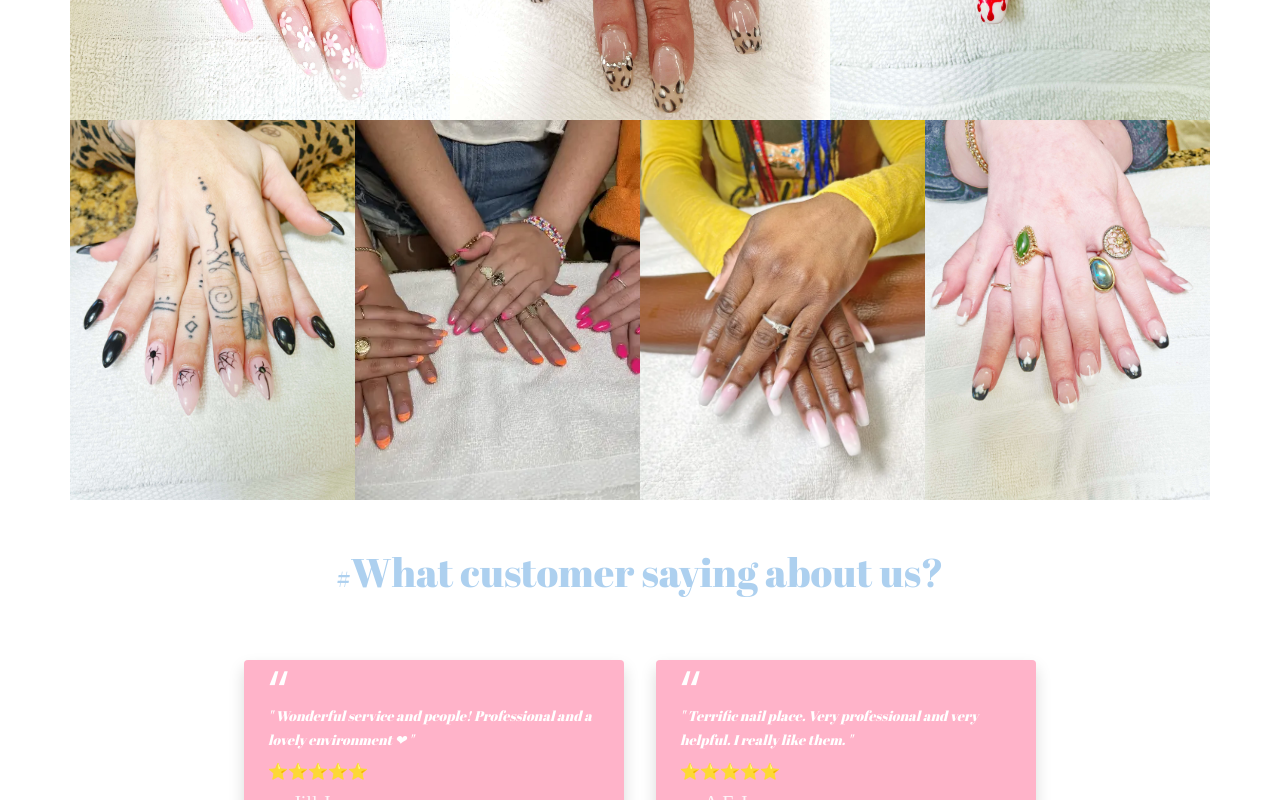
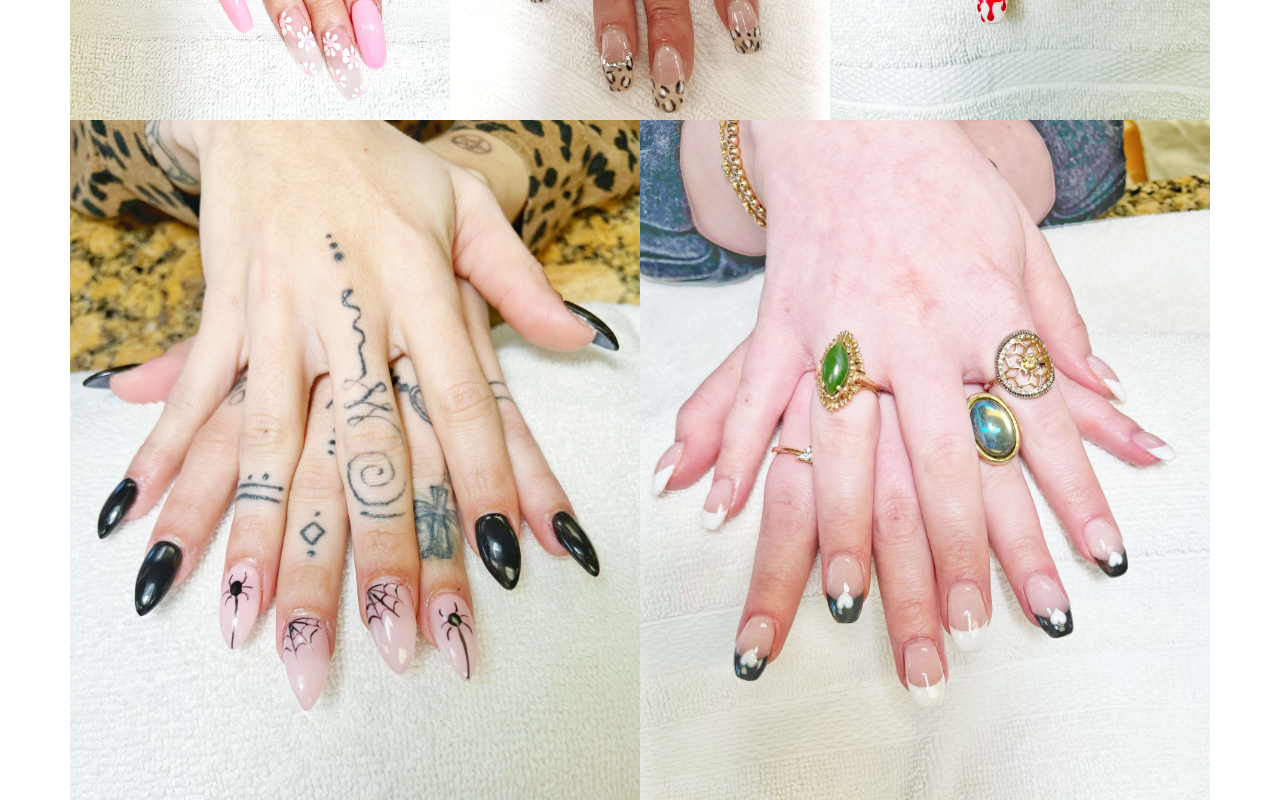
Before and after one commit to se64vet/AllStar-Salon-webpage-Next-js, a Next.js app: page / in a window 1280 px wide. Shown: the part 3260-4060 px from the top of the page. Built offline with nearby package versions, Linux system fonts and the light colour scheme; a web font is replaced by a local one.

Commit message:
gallery grid & review font fix

```diff
--- a/components/FeedBack/SingleFeedBack.jsx
+++ b/components/FeedBack/SingleFeedBack.jsx
@@ -10,7 +10,7 @@ const SingleFeedBack = ({ name, feedback, stars }) => {
         >
           &#8220;
         </p>
-        <small className="fst-italic text-white font-libre">{`" ${feedback} "`}</small>
+        <small className="text-white font-mali">{`" ${feedback} "`}</small>
 
         <div className="my-2">
           {Array(stars)
--- a/components/carousel/Gallery.jsx
+++ b/components/carousel/Gallery.jsx
@@ -2,7 +2,7 @@ import React, { useEffect, useState } from 'react'
 const Gallery = () => {
     const [id,setId]= useState([])
     let start = 0;
-    const maxId = 9;
+    const maxId = 7;
     const setUpIds = ()=>{
         let curId = Math.floor(Math.random()*15 + 1)
         let tempIds = []
@@ -14,7 +14,7 @@ const Gallery = () => {
     }
     useEffect(()=>{
         // setUpIds();
-        setId([5,7,12,13,14,15,1,9,16])
+        setId([5,7,12,13,14,15,16])
     },[])
   return (
     <>
@@ -42,17 +42,11 @@ const Gallery = () => {
             </div>
 
             <div className='row'>
-                <div className='col-3 text-center'>
+                <div className='col-6 text-center'>
                     <img src={`/gallery/${id[5]}.webp`} alt="recent work arts" className="img-fluid"/>
                 </div>
-                <div className='col-3 text-center'>
+                <div className='col-6 text-center'>
                     <img src={`/gallery/${id[6]}.webp`} alt="recent work arts" className="img-fluid"/>
-                </div>
-                <div className='col-3 text-center'>
-                    <img src={`/gallery/${id[7]}.webp`} alt="recent work arts" className="img-fluid"/>
-                </div>
-                <div className='col-3 text-center'>
-                    <img src={`/gallery/${id[8]}.webp`} alt="recent work arts" className="img-fluid"/>
                 </div>
             </div>
         </div>
```
